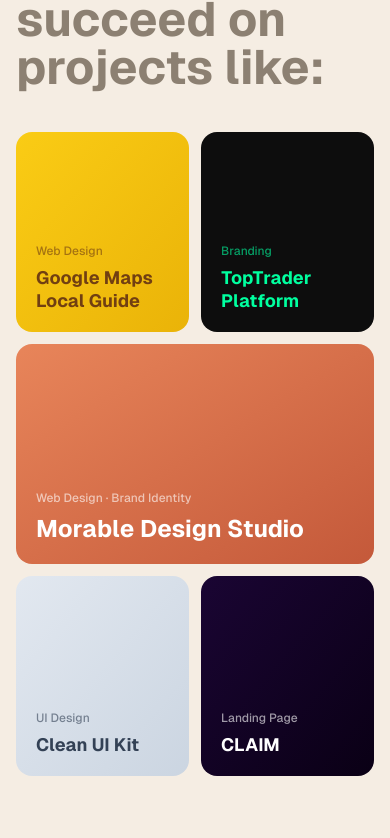
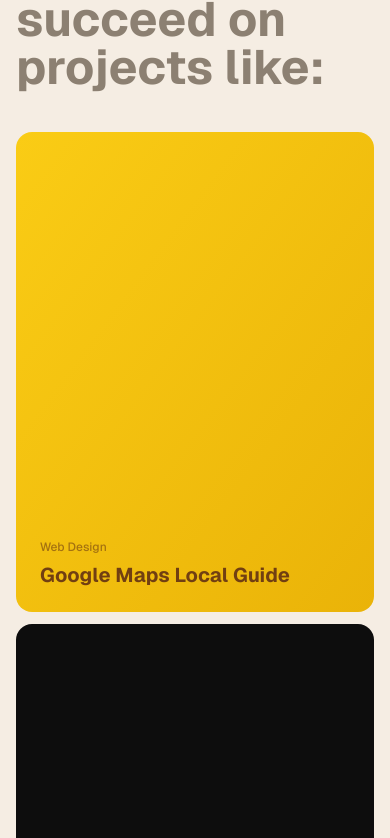
Before and after one commit to aashifuxdev/new-portfolio, a Next.js app: page / in a window 390 px wide. Shown: the part 1880-2718 px from the top of the page. Built offline with nearby package versions, Linux system fonts and the light colour scheme.

Commit message:
fix: update card grid layout to full/full/half+half/full with 480px min-height
Card order: Card1 (full) / Card2 (full) / Card3|Card4 (half each) / Card5 (full)
Mobile: all cards stack full-width one by one

```diff
--- a/components/WorkSection.tsx
+++ b/components/WorkSection.tsx
@@ -9,11 +9,11 @@
   tag: string;
   bg: string;
   textColor?: string;
-  double?: boolean;
+  half?: boolean;
   index: number;
 }
 
-function ProjectCard({ title, tag, bg, textColor = "text-white", double = false, index }: CardProps) {
+function ProjectCard({ title, tag, bg, textColor = "text-white", half = false, index }: CardProps) {
   return (
     <motion.div
       initial={{ opacity: 0, y: 24 }}
@@ -23,13 +23,13 @@
       whileHover={{ y: -6, transition: { duration: 0.2 } }}
       className={clsx(
         "rounded-2xl overflow-hidden cursor-pointer group relative",
-        double ? "col-span-2" : "col-span-1",
-        "min-h-[200px] md:min-h-[240px]"
+        half ? "col-span-2 md:col-span-1" : "col-span-2",
+        "min-h-[480px]"
       )}
     >
-      <div className={clsx("w-full h-full flex flex-col justify-end p-5 md:p-7", bg, double ? "min-h-[220px] md:min-h-[260px]" : "min-h-[200px] md:min-h-[240px]")}>
+      <div className={clsx("w-full h-full flex flex-col justify-end p-6 md:p-8 min-h-[480px]", bg)}>
         <span className={clsx("text-xs font-medium mb-2 opacity-60", textColor)}>{tag}</span>
-        <h3 className={clsx("font-bold leading-tight", textColor, double ? "text-2xl md:text-3xl" : "text-lg md:text-xl")}>
+        <h3 className={clsx("font-bold leading-tight text-xl md:text-2xl", textColor)}>
           {title}
         </h3>
         <span className={clsx(
@@ -47,31 +47,35 @@
     tag: "Web Design",
     bg: "bg-gradient-to-br from-yellow-400 to-yellow-500",
     textColor: "text-yellow-900",
+    half: false,
   },
   {
     title: "TopTrader Platform",
     tag: "Branding",
     bg: "bg-[#0D0D0D]",
     textColor: "text-[#00FF9F]",
+    half: false,
   },
   {
     title: "Morable Design Studio",
     tag: "Web Design · Brand Identity",
     bg: "bg-gradient-to-br from-[#E8855A] to-[#C4593A]",
     textColor: "text-white",
-    double: true,
+    half: true,
   },
   {
     title: "Clean UI Kit",
     tag: "UI Design",
     bg: "bg-gradient-to-br from-slate-200 to-slate-300",
     textColor: "text-slate-700",
+    half: true,
   },
   {
     title: "CLAIM",
     tag: "Landing Page",
     bg: "bg-gradient-to-br from-[#1a0533] to-[#0a0015]",
     textColor: "text-white",
+    half: false,
   },
 ];
 
@@ -111,7 +115,7 @@
             tag={card.tag}
             bg={card.bg}
             textColor={card.textColor}
-            double={card.double}
+            half={card.half}
           />
         ))}
       </div>
```
